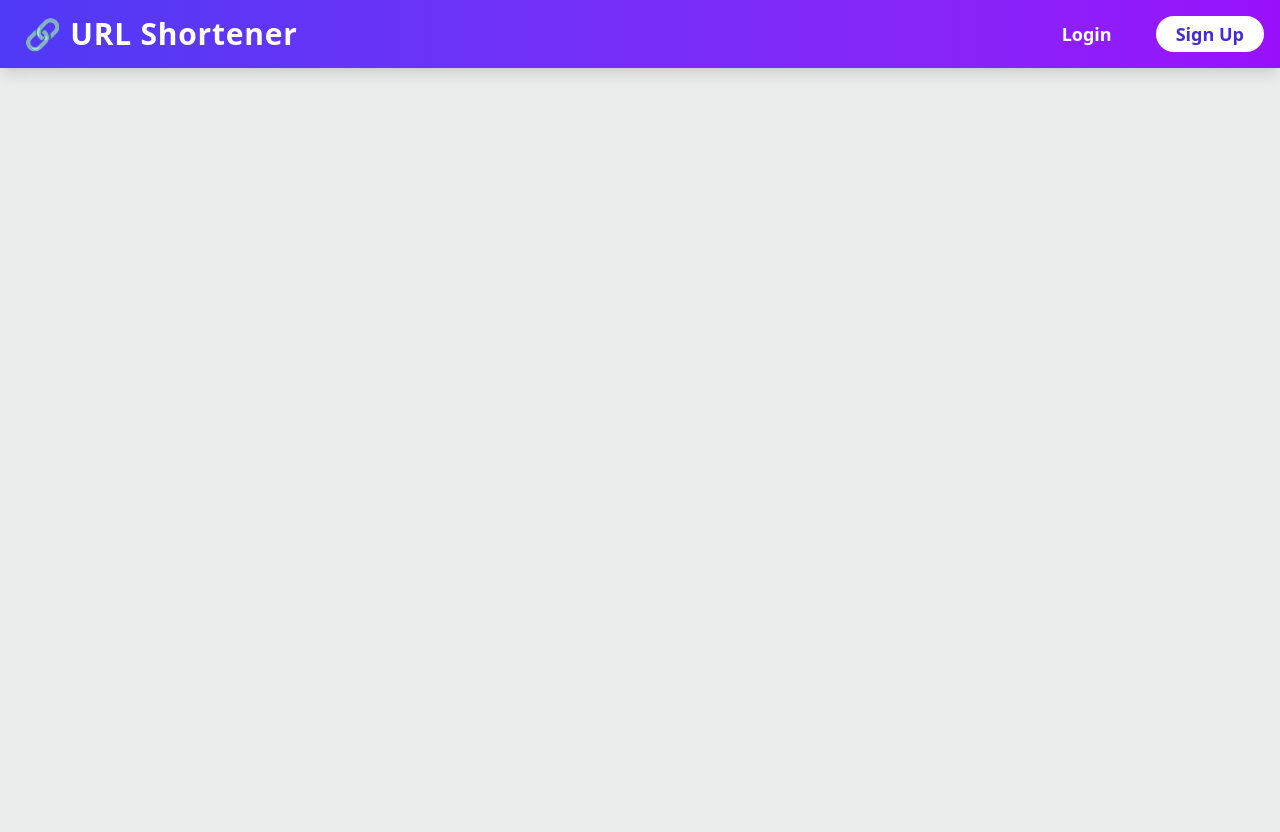
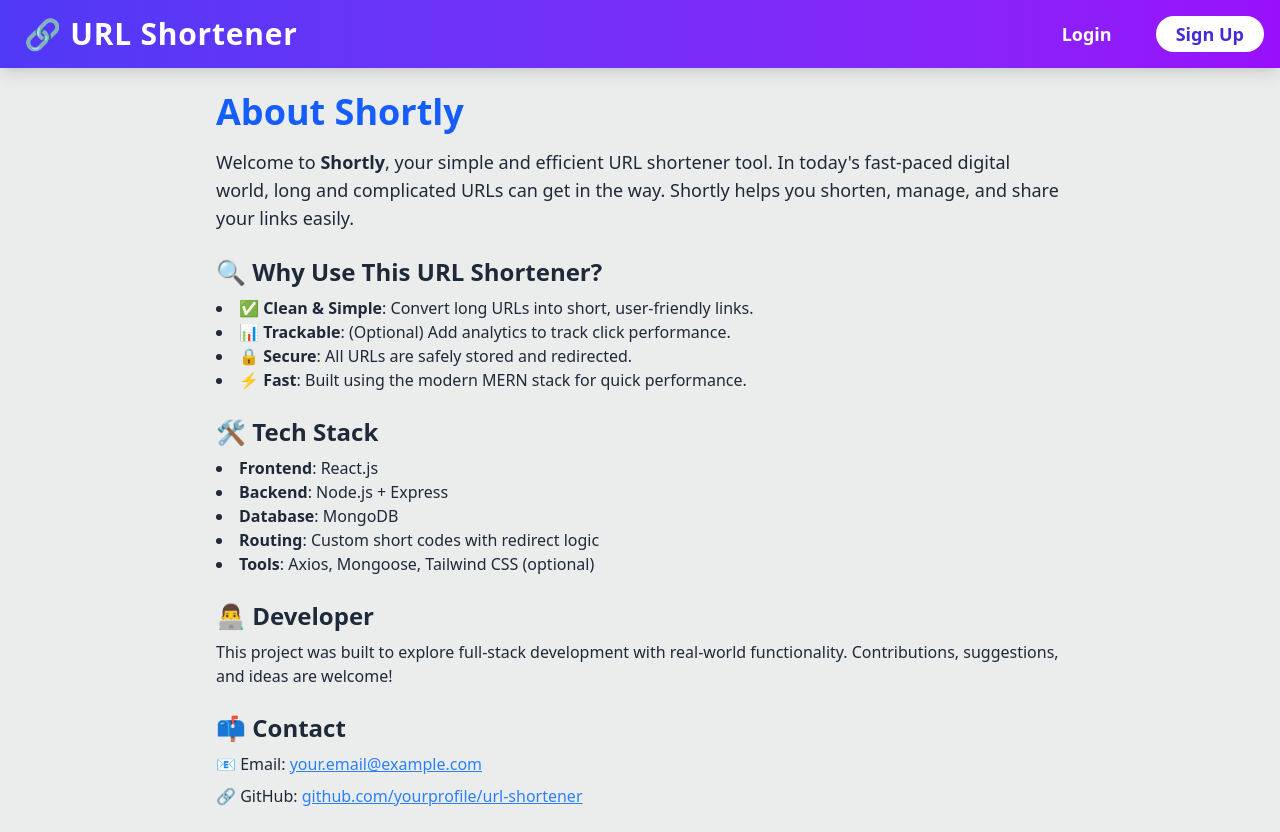
Before and after one commit to tanay1845/url-shortner, a React (Vite) app in the folder frontend/: page /about in a window 1280 px wide. Before the commit the page ends 800 px from the top, so only its background shows below. Built offline with nearby package versions, Linux system fonts and the light colour scheme; no server answers.

Commit message:
add about

```diff
--- a/frontend/src/App.jsx
+++ b/frontend/src/App.jsx
@@ -5,6 +5,7 @@ import Login from "./components/Login"
 import Signup from "./components/Signup"
 import Profile from "./components/Profile"
 import Navbar from "./components/Navbar"
+import About from "./components/About"
 
 function App() {
 
@@ -17,6 +18,7 @@ function App() {
           <Route path="/login" element={<Login />} />
           <Route path="/signup" element={<Signup />} />
           <Route path="/profile" element={<Profile />} />
+          <Route path="/about" element={<About />} />
         </Routes>
     </>
   )
--- /dev/null
+++ b/frontend/src/components/About.jsx
@@ -0,0 +1,45 @@
+// src/pages/About.jsx
+import React from 'react';
+
+const About = () => {
+  return (
+    <div className="max-w-4xl mx-auto p-6 text-gray-800">
+      <h1 className="text-4xl font-bold mb-4 text-blue-600">About Shortly</h1>
+
+      <p className="text-lg mb-4">
+        Welcome to <strong>Shortly</strong>, your simple and efficient URL shortener tool.
+        In today's fast-paced digital world, long and complicated URLs can get in the way.
+        Shortly helps you shorten, manage, and share your links easily.
+      </p>
+
+      <h2 className="text-2xl font-semibold mt-6 mb-2">🔍 Why Use This URL Shortener?</h2>
+      <ul className="list-disc list-inside mb-4">
+        <li>✅ <strong>Clean & Simple</strong>: Convert long URLs into short, user-friendly links.</li>
+        <li>📊 <strong>Trackable</strong>: (Optional) Add analytics to track click performance.</li>
+        <li>🔒 <strong>Secure</strong>: All URLs are safely stored and redirected.</li>
+        <li>⚡ <strong>Fast</strong>: Built using the modern MERN stack for quick performance.</li>
+      </ul>
+
+      <h2 className="text-2xl font-semibold mt-6 mb-2">🛠️ Tech Stack</h2>
+      <ul className="list-disc list-inside mb-4">
+        <li><strong>Frontend</strong>: React.js</li>
+        <li><strong>Backend</strong>: Node.js + Express</li>
+        <li><strong>Database</strong>: MongoDB</li>
+        <li><strong>Routing</strong>: Custom short codes with redirect logic</li>
+        <li><strong>Tools</strong>: Axios, Mongoose, Tailwind CSS (optional)</li>
+      </ul>
+
+      <h2 className="text-2xl font-semibold mt-6 mb-2">👨‍💻 Developer</h2>
+      <p className="mb-4">
+        This project was built to explore full-stack development with real-world functionality.
+        Contributions, suggestions, and ideas are welcome!
+      </p>
+
+      <h2 className="text-2xl font-semibold mt-6 mb-2">📫 Contact</h2>
+      <p className="mb-2">📧 Email: <a href="mailto:your.email@example.com" className="text-blue-500 underline">your.email@example.com</a></p>
+      <p>🔗 GitHub: <a href="https://github.com/yourprofile/url-shortener" className="text-blue-500 underline">github.com/yourprofile/url-shortener</a></p>
+    </div>
+  );
+};
+
+export default About;
```
